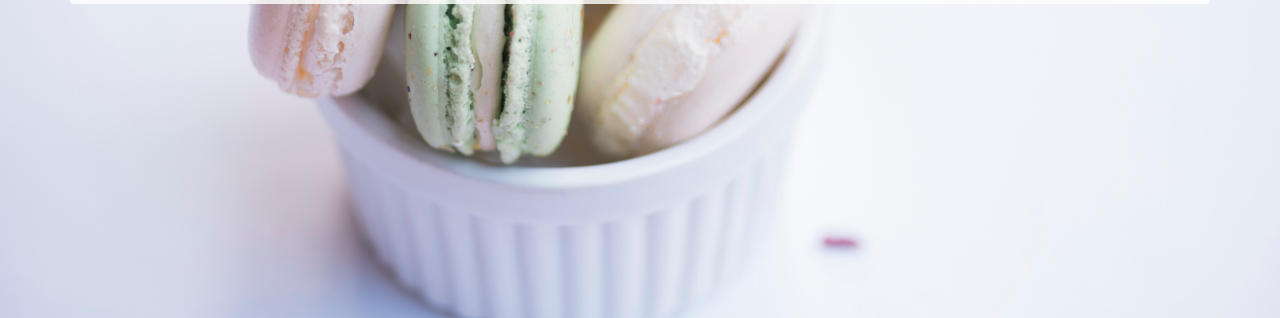
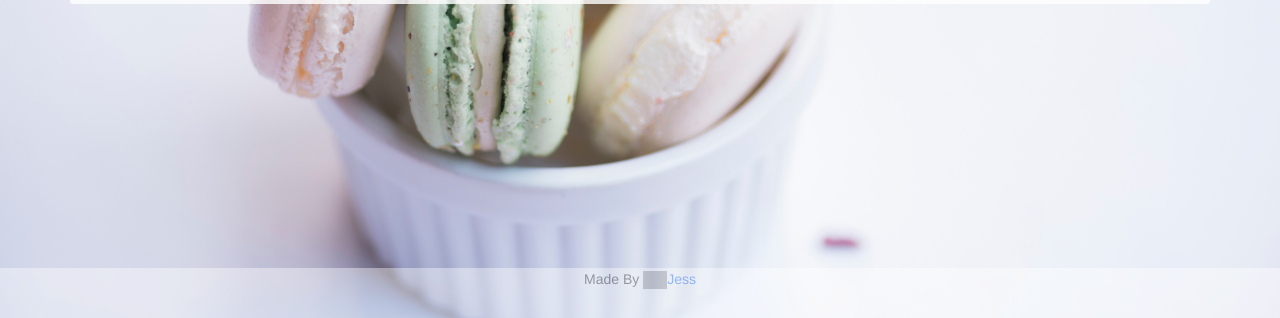
Before and after one commit to JessicaRitter/reciMe, a Flask app: page /add-dietary-restrictions in a window 1280 px wide. Shown: the part 482-800 px from the top of the page. Run offline with Flask 2, Linux system fonts and the light colour scheme; the visitor is signed in with stand-in values (Sample User, id 1); data comes from the database, SQL or seed files in the repository; some libraries are stand-ins or nearby versions; grey boxes are pictures that could not be loaded.

Commit message:
Added a footer

```diff
--- a/server.py
+++ b/server.py
@@ -301,4 +301,4 @@ if __name__ == '__main__':
 
     DebugToolbarExtension(app)
 
-    app.run(port=5000, host='0.0.0.0')
+    app.run(host='0.0.0.0')
--- a/templates/base.html
+++ b/templates/base.html
@@ -40,9 +40,13 @@
 {% for message in get_flashed_messages() %}
 <p class="flashed-messages"> {{message}} <p>
 {% endfor %}
+
 {% block content %}
 
 {% endblock %}
 <script src="https://maxcdn.bootstrapcdn.com/bootstrap/3.3.7/js/bootstrap.min.js"></script>
+<footer class="navbar navbar-fixed-bottom text-center">
+  <p>Made By <a href="https://twitter.com/jessicalritter"><img src="https://www.wardandpartners.co.uk/_images/icons/twitter-icon-grey.svg" height="18">Jess</a></i></p>
+</footer>
 </body>
 </html>
```
Also changed, not shown: 1 other file.
